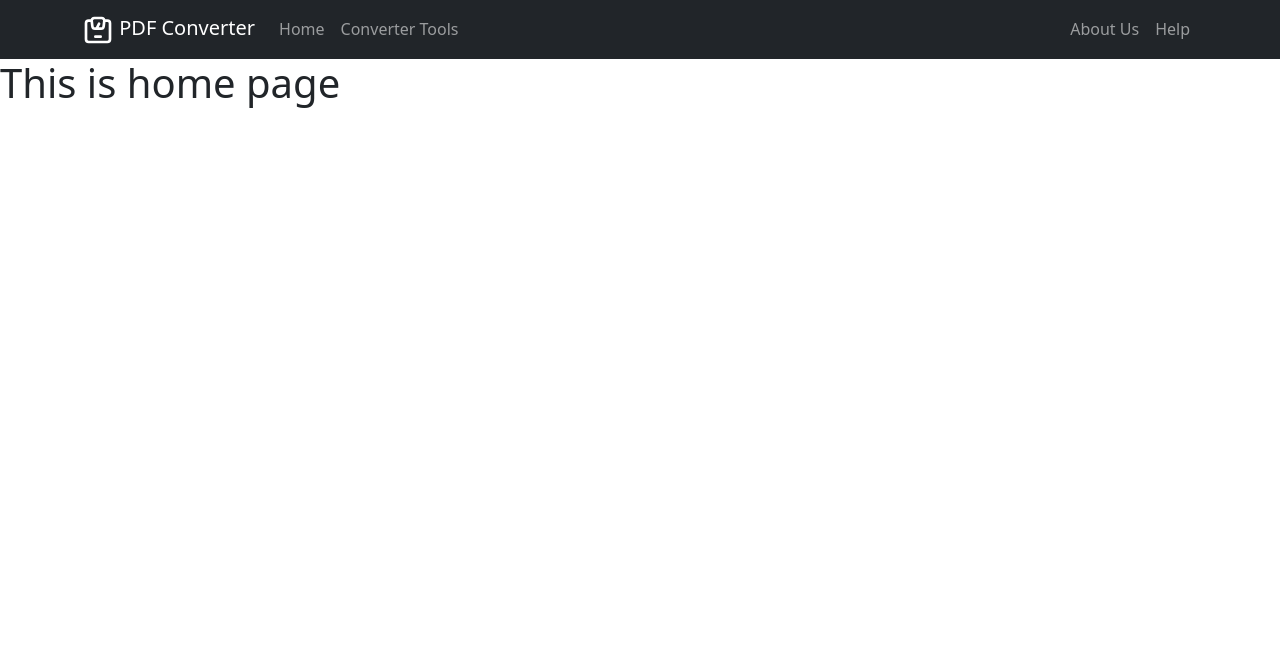
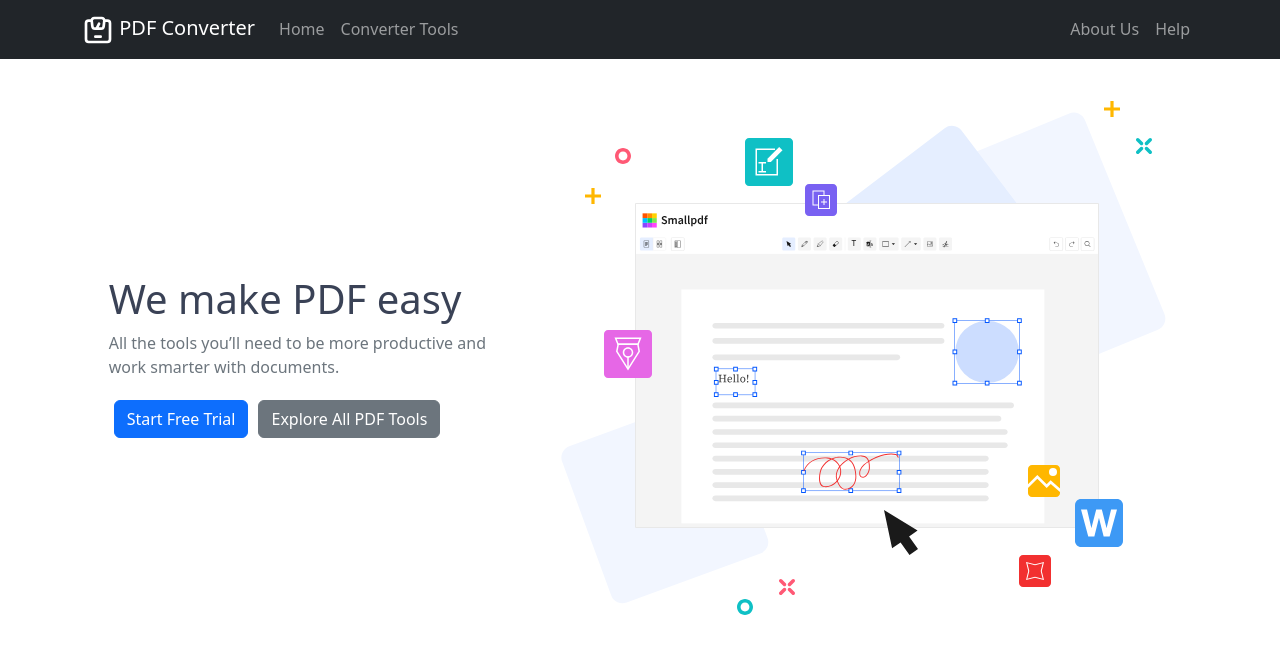
Before and after one commit to abu-kausar/PDF-Converter, a React (Create React App) app: page / in a window 1280 px wide. Shown: the top 654 px of the page. Built offline with nearby package versions, Linux system fonts and the light colour scheme.

Commit message:
initial work

```diff
--- a/src/components/Home/Home.js
+++ b/src/components/Home/Home.js
@@ -1,9 +1,30 @@
 import React from 'react';
+import firstImg from '../../images/small-1.svg'
 
 const Home = () => {
     return (
         <>
-            <h1>This is home page</h1>
+            {/* <div class="container text-center">
+                 <div class="row">
+                    <div class="col">
+                         1 of 2
+                    </div>
+                    <div class="col">
+                        2 of 2
+                    </div>
+                 </div>
+             </div> */}
+             <main style={{height:'600px'}} className="row d-flex align-items-center">
+                 <div style={{marginRigt:'10px'}} className="col-md-4 offset-md-1">
+                    <h1 style={{color: '#3A4256'}}>We make PDF easy</h1>
+                    <p className="text-secondary">All the tools you’ll need to be more productive and work smarter with documents.</p>
+                    <button style={{margin:'5px'}} className="btn btn-primary">Start Free Trial</button>
+                    <button style={{margin:'5px'}}  className="btn btn-secondary">Explore All PDF Tools</button>
+                 </div>
+                 <div className="col-md-6">
+                   <img src={firstImg} alt=""/>
+                 </div>
+             </main>
         </>
     );
 };
```
Also changed, not shown: src/images/small-1.svg (added).
